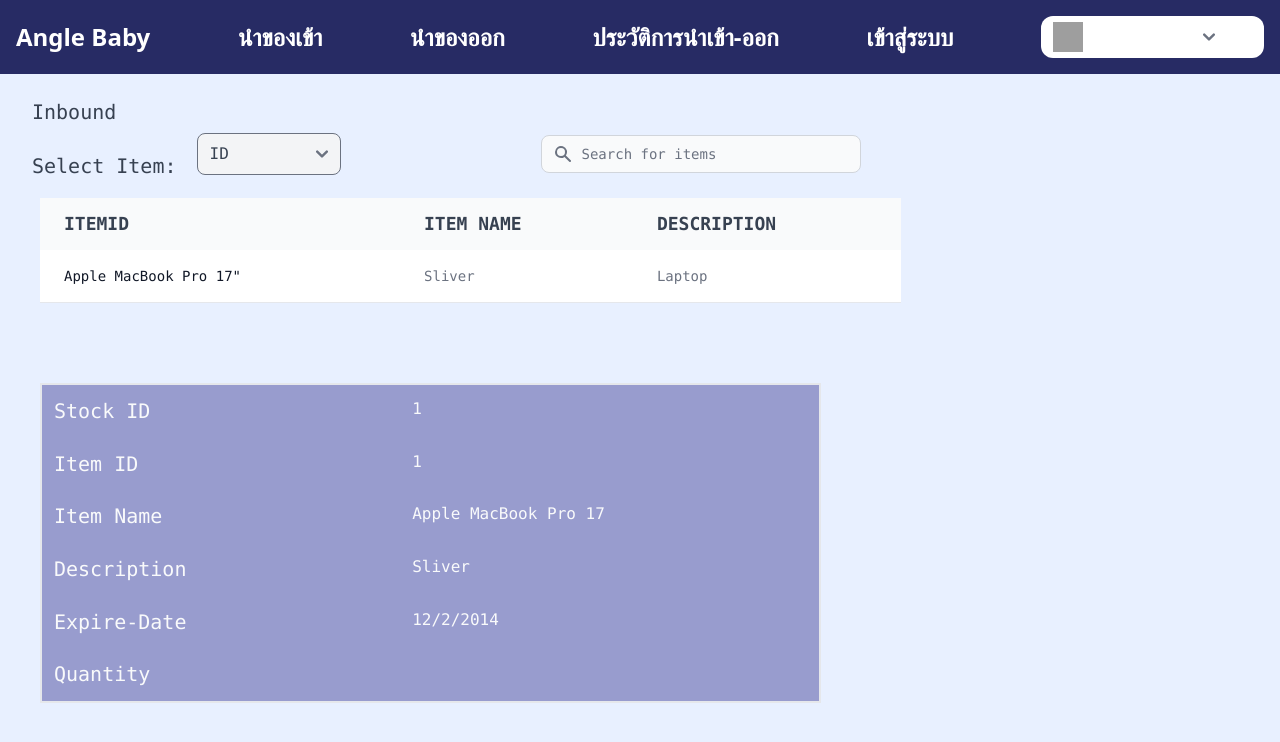
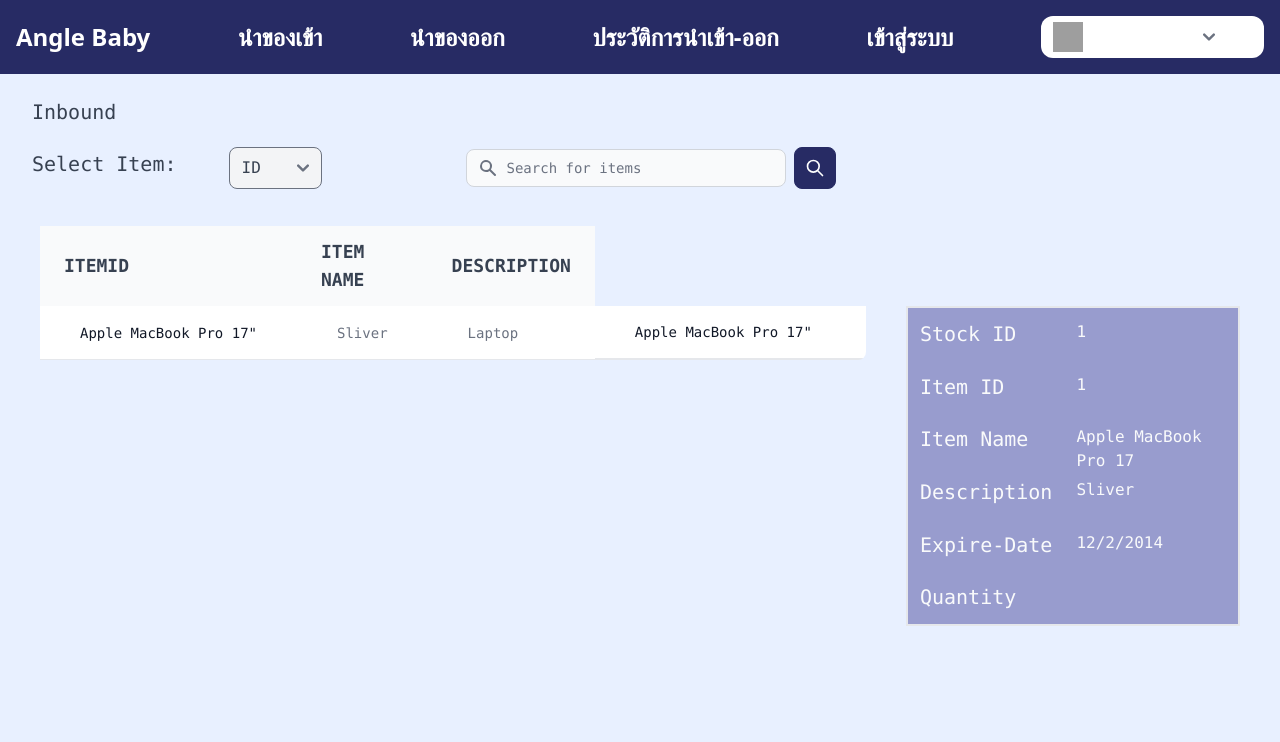
Before and after one commit to KenzieLeonic/testmirror, a Vue app in the folder app/: page /inbound in a window 1280 px wide. Shown: the top 742 px of the page. Built offline with nearby package versions, Linux system fonts and the light colour scheme; grey boxes are pictures that could not be loaded.

Commit message:
UI Inbound Version 1

```diff
--- a/app/src/components/InboundOutboundDetail.vue
+++ b/app/src/components/InboundOutboundDetail.vue
@@ -1,5 +1,5 @@
 <template>
-  <div class="border-2 mx-10 p-3 my-20 w-90 h-80 bg-angelBaby-200 grid grid-rows-6 grid-flow-col gap-6">
+  <div class="w-1/3 border-2 mx-10 p-3 my-20 h-80 bg-angelBaby-200 grid grid-rows-6 grid-flow-col gap-6 right-2">
 <!--    header-->
     <h3 class="float-left text-xl text-gray-50">
       Stock ID
--- a/app/src/components/InboundOutboundTable.vue
+++ b/app/src/components/InboundOutboundTable.vue
@@ -1,6 +1,6 @@
 <template>
-  <div class="md:items-center content-center rounded-lg">
-    <table class="w-full rounded-xl text-sm text-left text-gray-500 dark:text-gray-400 table-auto ml-10">
+  <div class="rounded-lg overflow-y-auto h-full relative">
+    <table class="w-2/3 rounded-xl text-sm text-left text-gray-500 dark:text-gray-400 table-auto ml-10 ">
       <thead class="text-lg text-gray-700 uppercase bg-gray-50">
       <tr>
         <th scope="col" class="py-3 px-6">
@@ -16,15 +16,26 @@
       </thead>
       <tbody>
       <tr class="bg-white border-b dark:bg-gray-800 dark:border-gray-700 hover:bg-gray-50 dark:hover:bg-gray-600">
-        <th scope="row" class="py-4 px-6 font-medium text-gray-900 whitespace-nowrap dark:text-white">
+        <th scope="row" class="py-4 px-10 font-medium text-gray-900 whitespace-nowrap dark:text-white">
           Apple MacBook Pro 17"
         </th>
-        <td class="py-4 px-6">
+        <td class="py-4 px-10">
           Sliver
         </td>
-        <td class="py-4 px-6">
+        <td class="py-4 px-10">
           Laptop
         </td>
+      <tr class="bg-white border-b dark:bg-gray-800 dark:border-gray-700 hover:bg-gray-50 dark:hover:bg-gray-600">
+        <th scope="row" class="py-4 px-10 font-medium text-gray-900 whitespace-nowrap dark:text-white">
+          Apple MacBook Pro 17"
+        </th>
+        <td class="py-4 px-10">
+          Sliver
+        </td>
+        <td class="py-4 px-10">
+          Laptop
+        </td>
+        </tr>
       </tr>
       </tbody>
     </table>
--- a/app/src/views/InboundView.vue
+++ b/app/src/views/InboundView.vue
@@ -10,32 +10,33 @@ export default {
 </script>
 
 <template>
-  <body>
-  <div class="inline-flex h-screen bg-angelBaby-100">
+  <div class="min-h-screen bg-angelBaby-100">
     <div class="font-mono mx-auto max-w-7xl text-gray-700">
       <h1 class="pl-8 pt-6 text-xl">Inbound</h1>
-      <div class="flex justify-between items-center pb-4">
-        <label for="type" class="pl-8 pt-6 text-xl mr-5">Select Item:</label>
-        <select name="type" id="type" class="bg-gray-100 uppercase rounded-lg w-36">type
+      <div class="flex items-center pb-4">
+        <label for="type" class="p-8 pt-6 text-xl mr-5">Select Item:</label>
+        <select name="type" id="type" class="bg-gray-100 uppercase rounded-lg w-18">type
         <option value = "ID">ID</option>
         <option value = "name">Name</option>
         </select>
-        <label for="table-search" class="w-36 m-7"></label>
+        <label for="table-search" class="w-36"></label>
         <div class="relative">
           <div class="flex absolute inset-y-0 left-0 items-center pl-3 pointer-events-none">
             <svg class="w-5 h-5 text-gray-500 dark:text-gray-400" aria-hidden="true" fill="currentColor" viewBox="0 0 20 20" xmlns="http://www.w3.org/2000/svg"><path fill-rule="evenodd" d="M8 4a4 4 0 100 8 4 4 0 000-8zM2 8a6 6 0 1110.89 3.476l4.817 4.817a1 1 0 01-1.414 1.414l-4.816-4.816A6 6 0 012 8z" clip-rule="evenodd"></path></svg>
           </div>
           <input type="text" id="table-search" class="block p-2 pl-10 w-80 text-sm text-gray-900 bg-gray-50 rounded-lg border border-gray-300 focus:ring-blue-500 focus:border-blue-500 dark:bg-gray-700 dark:border-gray-600 dark:placeholder-gray-400 dark:text-white dark:focus:ring-blue-500 dark:focus:border-blue-500" placeholder="Search for items">
         </div>
+        <button type="submit" class="p-2.5 ml-2 text-sm font-medium text-white rounded-lg bg-angelBaby-300  border border-angelBaby-300 hover:bg-blue-800 focus:ring-3 focus:outline-none focus:ring-angelBaby-200">
+          <svg class="w-5 h-5" fill="none" stroke="currentColor" viewBox="0 0 24 24" xmlns="http://www.w3.org/2000/svg"><path stroke-linecap="round" stroke-linejoin="round" stroke-width="2" d="M21 21l-6-6m2-5a7 7 0 11-14 0 7 7 0 0114 0z"></path></svg>
+          <span class="sr-only">Search</span>
+        </button>
       </div>
-<div class="grid-row-3">
-      <InboundOutboundTable />
-      <InboundOutboundDetail />
-</div>
-
+        <div style="display: flex; justify-content: space-around">
+          <InboundOutboundTable />
+          <InboundOutboundDetail />
+      </div>
     </div>
   </div>
-  </body>
 </template>
 
 <style scoped>
```
